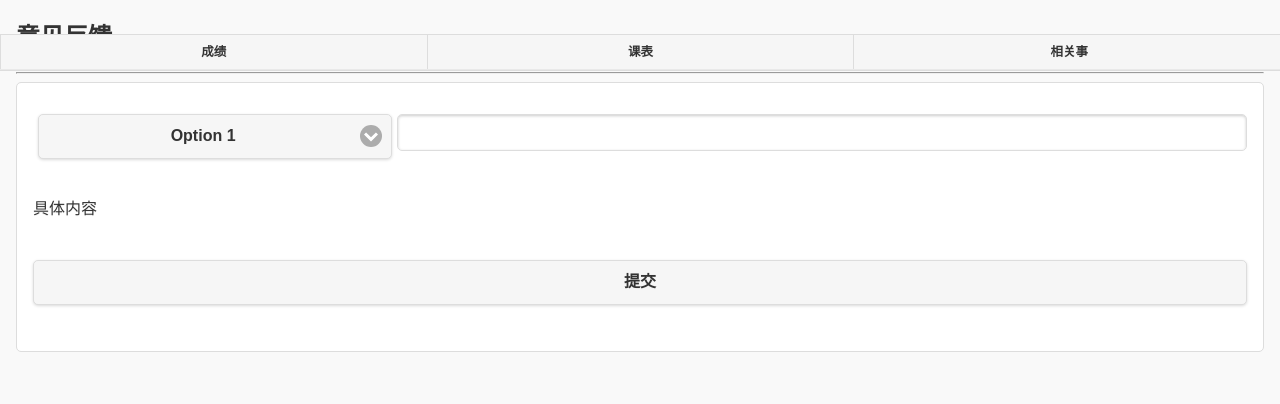
After one commit to yss930819/BUAAWeChatApp, a PHP site: page /affairs-suggestions.php in a window 1280 px wide. The commit adds this page. Shown: the part 730-1134 px from the top of the page. Run offline with PHP 8.4, Linux system fonts and the light colour scheme; some web fonts are replaced.

Commit message:
Finished UI of affairs subpages

```diff
--- /dev/null
+++ b/affairs-suggestions.php
@@ -0,0 +1,37 @@
+<?php require './header.php';?>
+<div data-role="page" data-title="意见">
+  <div class="ui-content" role="main">
+    <?php include './column.php';?>
+    <h2>意见反馈</h2>
+    <hr />
+    <div class="ui-body ui-body-a ui-corner-all">
+      <div class="ui-field-contain">
+        <div class="ui-grid-a">
+          <div class="ui-block-a" style="width:30%">
+            <select name="selectmenu" id="selectmenu">
+              <option value="option1">Option 1</option>
+              <option value="option2">Option 2</option>
+              <option value="option3">Option 3</option>
+            </select>
+          </div>
+          <div class="ui-block-b" style="width:70%">
+            <input type="text" name="title" id="title" value="" />
+          </div>
+        </div>
+        <div class="ui-field-contain">
+          <p>具体内容</p>
+        </div>
+        <div class="ui-field-contain">
+          <input type="submit" value="提交" />
+        </div>
+      </div>
+    </div>
+  </div>
+</div>
+</div>
+<!-- /content -->
+
+</div>
+<!-- /page -->
+
+<?php require './footer.php';?>
--- a/affairs.php
+++ b/affairs.php
@@ -11,9 +11,9 @@
       <div class="ui-block-b"><div class="ui-body ui-body-a ui-corner-all"><img src="http://images.apple.com/v/ios/m/images/overview/hero_large_2x.jpg" style="width: -webkit-fill-available"/></div></div>
       <hr />
       <div data-role="controlgroup">
-    <a href="#" class="ui-btn ui-corner-all">No icon</a>
-<a href="#" class="ui-btn ui-corner-all">No icon</a>
-<a href="#" class="ui-btn ui-corner-all">No icon</a>
+    <a href="affairs-news.php" class="ui-btn ui-corner-all">相关－资讯</a>
+<a href="affairs-calendar.php" class="ui-btn ui-corner-all">相关－校历</a>
+<a href="affairs-suggestions.php" class="ui-btn ui-corner-all">相关－意见</a>
 </div>
     </div>
   </div>
--- a/js/main.js
+++ b/js/main.js
@@ -14,7 +14,7 @@ $(document).on("pagecontainerchange", function() {
     // Change the heading
     $("[data-role='header'] h1").text(current);
     //if it is a sub page, then we add a back button and don't remove active class to the current active nav button
-    var subPageTitles = ["GPA计算", "最新成绩", "所有成绩", "成绩记录本"];
+    var subPageTitles = ["GPA计算", "最新成绩", "所有成绩", "成绩记录本","资讯","校历","意见"];
     for (var index in subPageTitles) {
         if (current === subPageTitles[index]) {
             $("#back_button").css("visibility", "visible");
```
Also changed, not shown: affairs-calendar.php (added, +28 -0 lines), affairs-news.php (added, +32 -0 lines).
